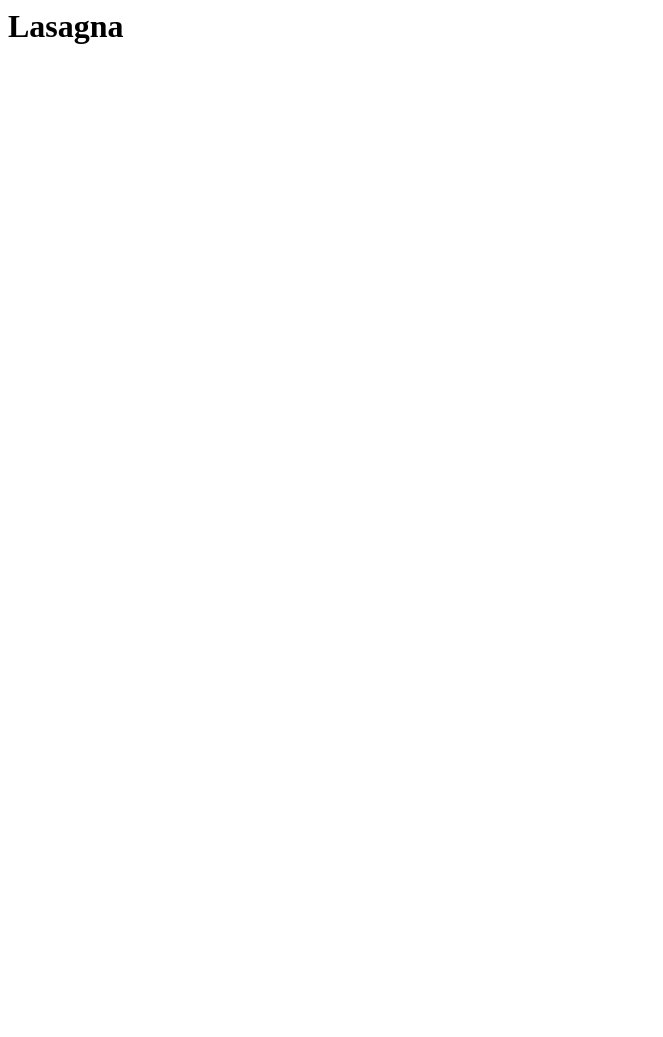
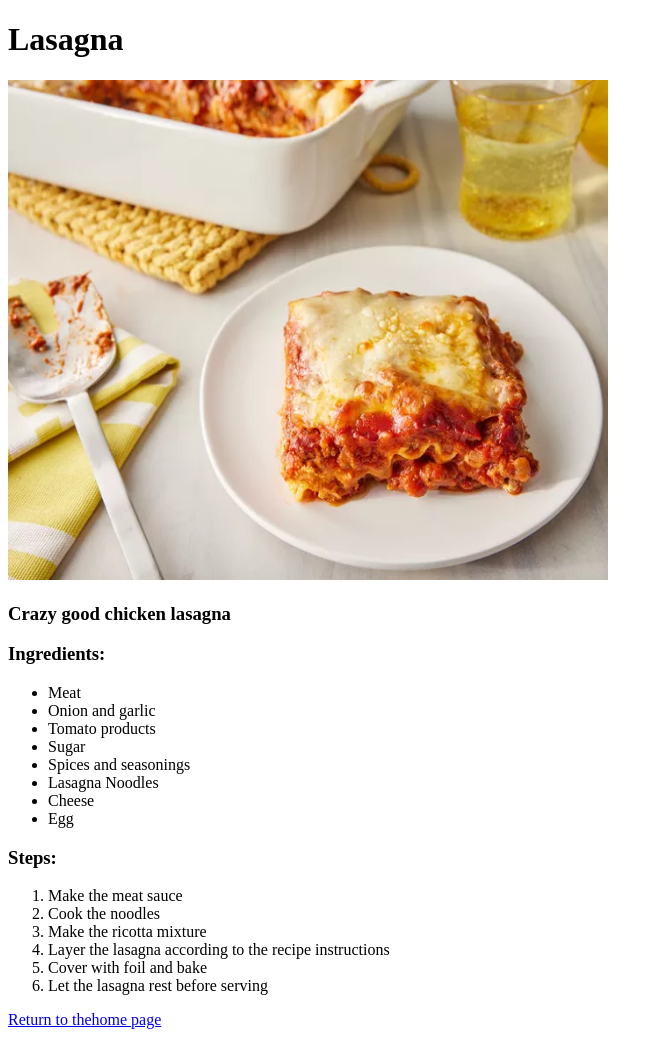
Before and after one commit to Victor-Pad/odin-recipes2, a plain HTML site: page recipes/lasagna.html in a window 1280 px wide. Shown: the whole page, without its empty margins (0-663 px from the left). Before the commit the page ends 800 px from the top, so only its background shows below. Drawn offline with Linux system fonts and the light colour scheme.

Commit message:
Add recipe picture, ingredients and steps

```diff
--- a/recipes/lasagna.html
+++ b/recipes/lasagna.html
@@ -1 +1,39 @@
-<h1>Lasagna</h1>
+<!DOCTYPE html>
+<html lang="en">
+    <head>
+        <meta charset="UTF-8">
+        <meta name="viewport" content="width=device-width, initial-scale=1.0">
+        <title>Lasagna Recipe</title>
+    </head>
+
+    <body>
+        <h1>Lasagna</h1>
+        <img src="/images/lasagna.webp" alt="lasagna" width="600" height="500">
+        <h3>Crazy good chicken lasagna</h3>
+
+        <h3>Ingredients:</h3>
+        <ul>
+            <li>Meat</li>
+            <li>Onion and garlic</li>
+            <li>Tomato products</li>
+            <li>Sugar</li>
+            <li>Spices and seasonings</li>
+            <li>Lasagna Noodles</li>
+            <li>Cheese</li>
+            <li>Egg</li>
+        </ul>
+
+        <h3>Steps:</h3>
+        <ol>
+            <li>Make the meat sauce</li>
+            <li>Cook the noodles</li>
+            <li>Make the ricotta mixture</li>
+            <li>Layer the lasagna according to the recipe instructions</li>
+            <li>Cover with foil and bake</li>
+            <li>Let the lasagna rest before serving</li>
+        </ol>
+
+        <a href="../index.html">Return to thehome page</a>
+
+    </body>
+</html>
```
